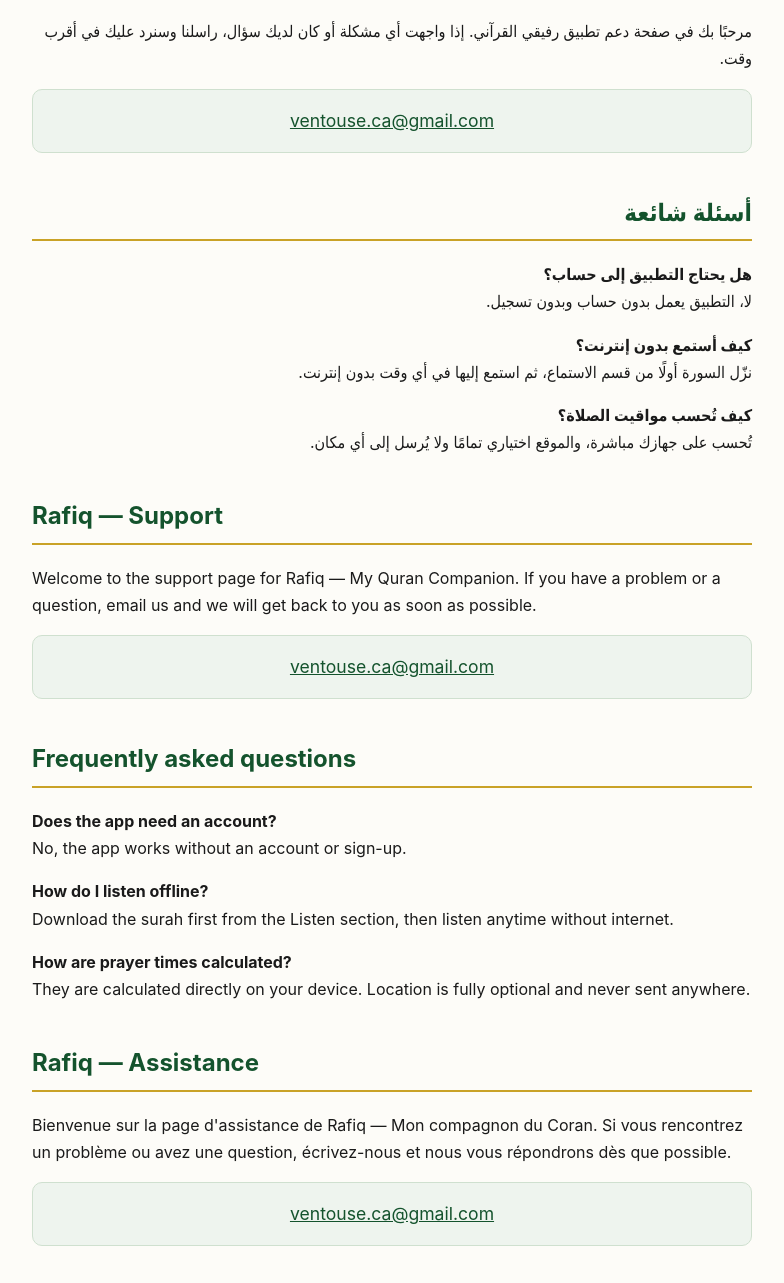
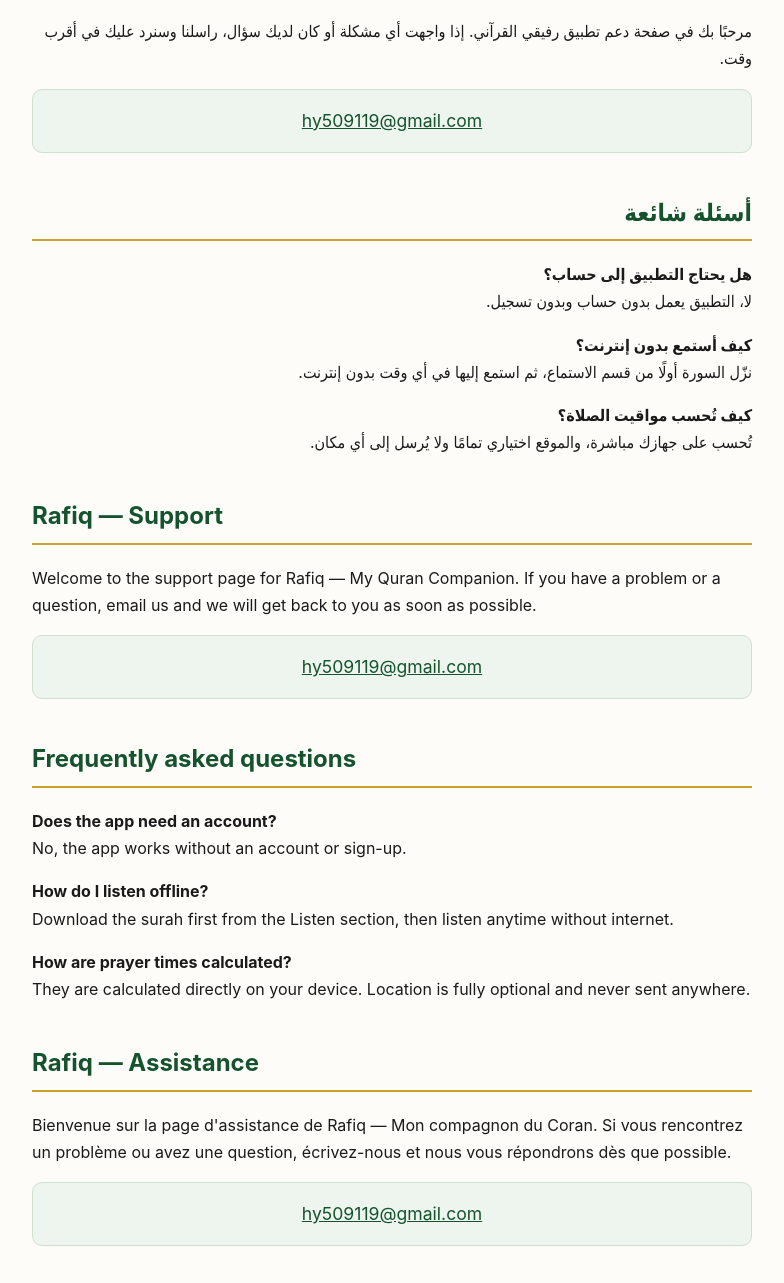
Before and after one commit to Yaya-H-ca/rafiq-privacy, a plain HTML site: page support.html in a window 1280 px wide. Shown: the part 111-1394 px from the top of the page, without its empty margins (248-1032 px from the left). Drawn offline with Linux system fonts and the light colour scheme.

Commit message:
Update contact email in support page

```diff
--- a/support.html
+++ b/support.html
@@ -17,7 +17,7 @@
 <body>
 <h1>رفيقي القرآني — الدعم</h1>
 <p>مرحبًا بك في صفحة دعم تطبيق رفيقي القرآني. إذا واجهت أي مشكلة أو كان لديك سؤال، راسلنا وسنرد عليك في أقرب وقت.</p>
-<div class="contact"><a href="mailto:ventouse.ca@gmail.com">ventouse.ca@gmail.com</a></div>
+<div class="contact"><a href="mailto:hy509119@gmail.com">hy509119@gmail.com</a></div>
 
 <h2>أسئلة شائعة</h2>
 <p><b>هل يحتاج التطبيق إلى حساب؟</b><br>لا، التطبيق يعمل بدون حساب وبدون تسجيل.</p>
@@ -27,7 +27,7 @@
 <div class="ltr">
 <h2>Rafiq — Support</h2>
 <p>Welcome to the support page for Rafiq — My Quran Companion. If you have a problem or a question, email us and we will get back to you as soon as possible.</p>
-<div class="contact"><a href="mailto:ventouse.ca@gmail.com">ventouse.ca@gmail.com</a></div>
+<div class="contact"><a href="mailto:hy509119@gmail.com">hy509119@gmail.com</a></div>
 <h2>Frequently asked questions</h2>
 <p><b>Does the app need an account?</b><br>No, the app works without an account or sign-up.</p>
 <p><b>How do I listen offline?</b><br>Download the surah first from the Listen section, then listen anytime without internet.</p>
@@ -37,7 +37,7 @@
 <div class="ltr">
 <h2>Rafiq — Assistance</h2>
 <p>Bienvenue sur la page d'assistance de Rafiq — Mon compagnon du Coran. Si vous rencontrez un problème ou avez une question, écrivez-nous et nous vous répondrons dès que possible.</p>
-<div class="contact"><a href="mailto:ventouse.ca@gmail.com">ventouse.ca@gmail.com</a></div>
+<div class="contact"><a href="mailto:hy509119@gmail.com">hy509119@gmail.com</a></div>
 <h2>Questions fréquentes</h2>
 <p><b>L'application nécessite-t-elle un compte ?</b><br>Non, l'application fonctionne sans compte ni inscription.</p>
 <p><b>Comment écouter hors ligne ?</b><br>Téléchargez d'abord la sourate dans la section Écoute, puis écoutez-la à tout moment sans Internet.</p>
```
